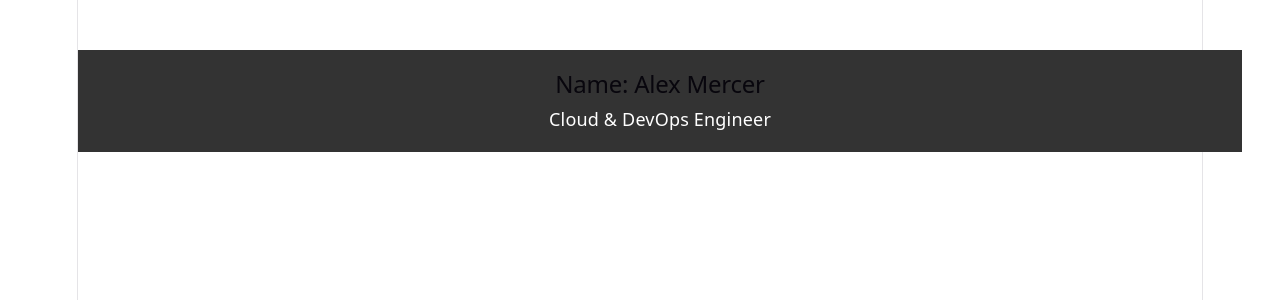
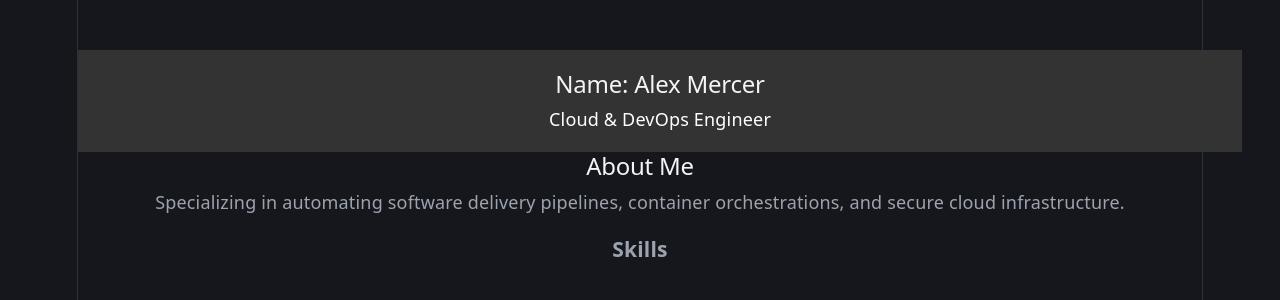
Before and after one commit to Ishankp/Automated-portfolio, a React (Vite) app: page / in a window 1280 px wide. Shown: the top 300 px of the page. Built offline with nearby package versions, Linux system fonts and the light colour scheme.

Commit message:
added the basis of bio

```diff
--- a/src/App.jsx
+++ b/src/App.jsx
@@ -1,13 +1,16 @@
 import info from '../info.json';
 import Header from './components/header.jsx';
+import Profile from './components/profile.jsx';
 
 function App() {
   return (
     <div style={{ textAlign: 'center', marginTop: '50px' }}>
+      {/* Header section */}
       <Header name={info.name} title={info.title} />
 
+      {/* Profile section */}
+      <Profile bio={info.bio} skills={info.skills} />
     </div>
-
   );
 }
 
--- a/src/components/header.jsx
+++ b/src/components/header.jsx
@@ -1,4 +1,4 @@
-// src/Profile.jsx
+// src/header.jsx
 import "./header.css";
 
 function Header({ name, title }) {
--- /dev/null
+++ b/src/components/profile.jsx
@@ -0,0 +1,15 @@
+// src/components/profile.jsx
+import './profile.css'; // Don't forget your CSS!
+
+function Profile({ bio, skills }) {
+  return (
+    <section className="profile-container">
+      <h2>About Me</h2>
+      <p>{bio}</p>
+      <h3>Skills</h3>
+      <p>{skills}</p>
+    </section>
+  );
+}
+
+export default Profile;
--- a/src/index.css
+++ b/src/index.css
@@ -30,7 +30,7 @@
   }
 }
 
-@media (prefers-color-scheme: dark) {
+@media (prefers-color-scheme: light) {
   :root {
     --text: #9ca3af;
     --text-h: #f3f4f6;
```
Also changed, not shown: src/components/profile.css (added).
